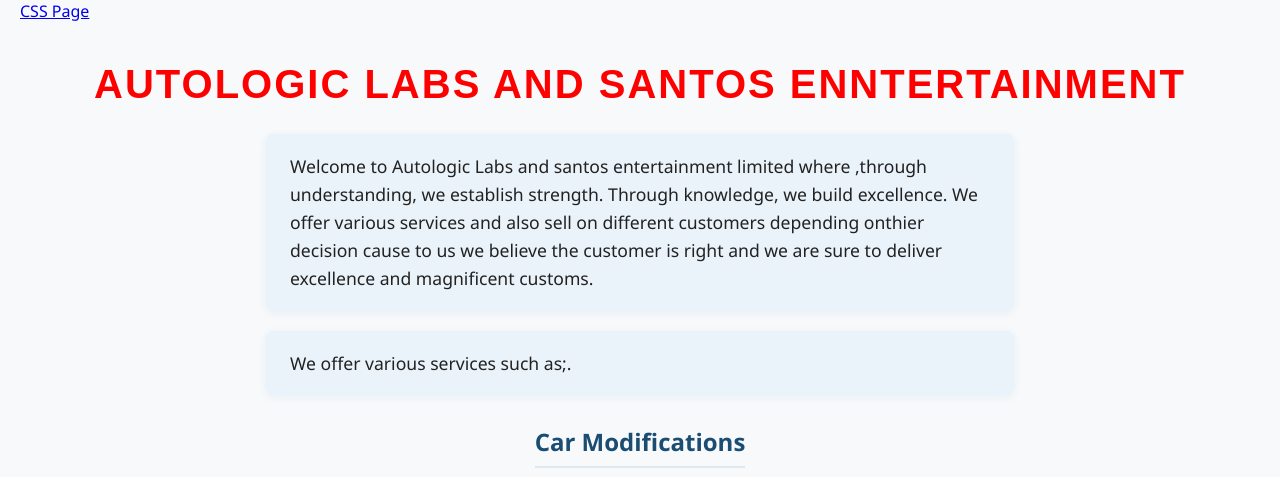
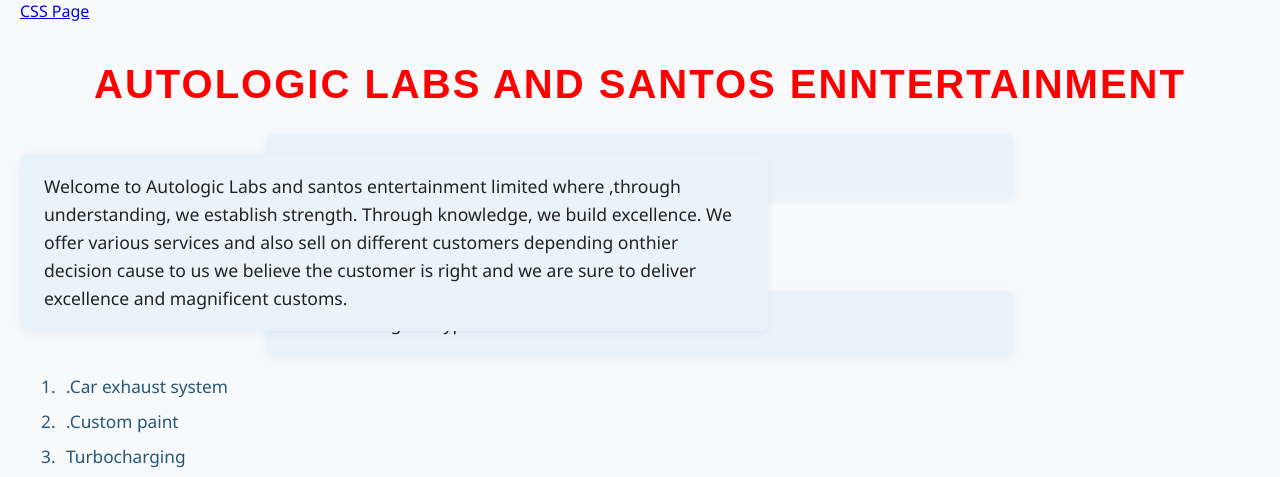
Before and after one commit to Ricardo25-1610/25-1610, a plain HTML site: page index.html in a window 1280 px wide. Shown: the top 477 px of the page. Drawn offline with Linux system fonts and the light colour scheme.

Commit message:
Update index.html

```diff
--- a/index.html
+++ b/index.html
@@ -12,7 +12,7 @@
 
 <h1>AUTOLOGIC LABS AND SANTOS ENNTERTAINMENT</h1>
 
-<p>Welcome to Autologic Labs and santos entertainment limited where ,through understanding, we establish strength. Through knowledge, we build excellence. We offer various services and also sell on different customers depending onthier decision cause to us we believe the customer is right and we are sure to deliver excellence and magnificent customs.</p>
+<p style="position:absolute;">Welcome to Autologic Labs and santos entertainment limited where ,through understanding, we establish strength. Through knowledge, we build excellence. We offer various services and also sell on different customers depending onthier decision cause to us we believe the customer is right and we are sure to deliver excellence and magnificent customs.</p>
 
 <p>We offer various services such as;.</p>
 <h2>Car Modifications</h2>
```
